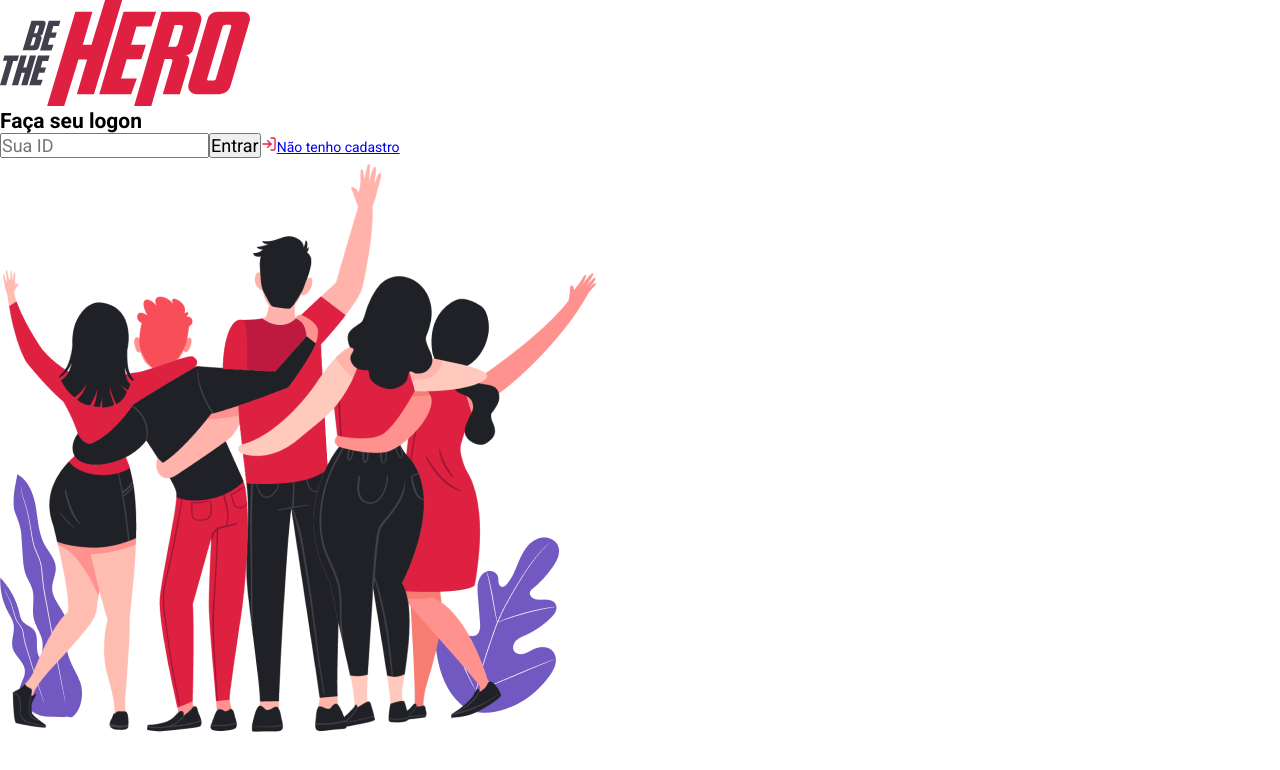
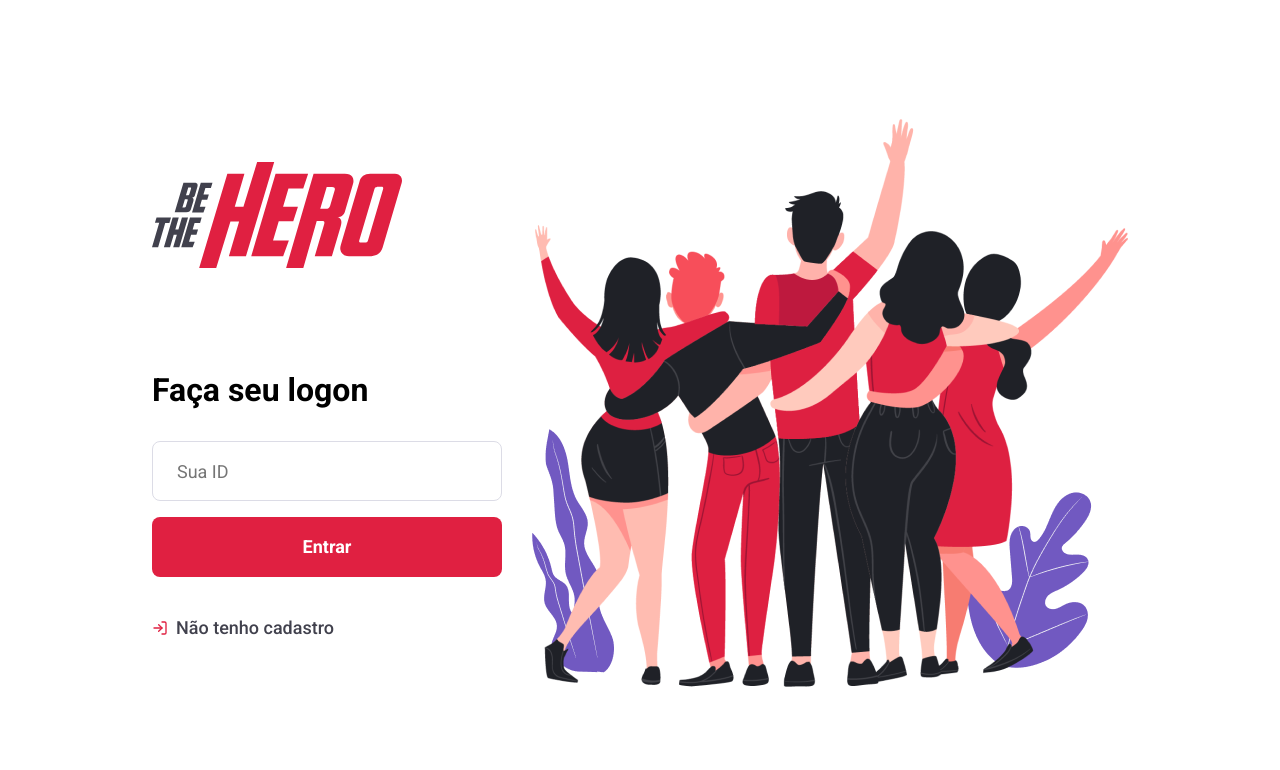
Before and after one commit to rubensbatista98/semana-omnistack-11, a React (Create React App) app in the folder frontend/: page / in a window 1280 px wide. Shown: the top 770 px of the page. Built offline with nearby package versions, Linux system fonts and the light colour scheme.

Commit message:
Feito o estilo da pagina Logon

```diff
--- a/frontend/src/global.css
+++ b/frontend/src/global.css
@@ -24,3 +24,36 @@ textarea {
 button {
   cursor: pointer;
 }
+
+form input {
+  width: 100%;
+  height: 60px;
+  color: #333;
+  border: 1px solid #dcdce6;
+  border-radius: 8px;
+  padding: 0 24px;
+}
+
+.button {
+  display: inline-block;
+  width: 100%;
+  height: 60px;
+
+  font-size: 18px;
+  font-weight: bold;
+  line-height: 60px;
+  text-align: center;
+  text-decoration: none;
+
+  color: #fff;
+  background-color: #e02041;
+  border: 0;
+  border-radius: 8px;
+  margin-top: 16px;
+
+  transition: filter 200ms;
+}
+
+.button:hover {
+  filter: brightness(90%);
+}
--- a/frontend/src/pages/Logon/index.js
+++ b/frontend/src/pages/Logon/index.js
@@ -3,6 +3,8 @@ import { FiLogIn } from "react-icons/fi";
 
 import logoImage from "../../assets/logo.svg";
 import heroesImage from "../../assets/heroes.png";
+
+import "./styles.css";
 
 const Logon = () => {
   return (
@@ -14,7 +16,9 @@ const Logon = () => {
           <h1>Faça seu logon</h1>
 
           <input type="text" name="" id="" placeholder="Sua ID" />
-          <button type="submit">Entrar</button>
+          <button type="submit" className="button">
+            Entrar
+          </button>
 
           <a href="/register">
             <FiLogIn size="16" color="#e02041" />
--- /dev/null
+++ b/frontend/src/pages/Logon/styles.css
@@ -0,0 +1,46 @@
+.logon-container {
+  width: 100%;
+  max-width: 1120px;
+  height: 100vh;
+  margin: 0 auto;
+
+  display: flex;
+  justify-content: center;
+  align-items: center;
+}
+
+.logon-container > .form-section {
+  width: 100%;
+  max-width: 350px;
+  margin-right: 30px;
+}
+
+.logon-container > .form-section > form {
+  margin-top: 100px;
+}
+
+form > h1 {
+  font-size: 32px;
+  margin-bottom: 32px;
+}
+
+form > a {
+  display: flex;
+  align-items: center;
+
+  font-size: 18px;
+  font-weight: 500;
+  text-decoration: none;
+  color: #41414d;
+
+  margin-top: 40px;
+  transition: opacity 200ms;
+}
+
+form > a svg {
+  margin-right: 8px;
+}
+
+form > a:hover {
+  opacity: 0.8;
+}
```
